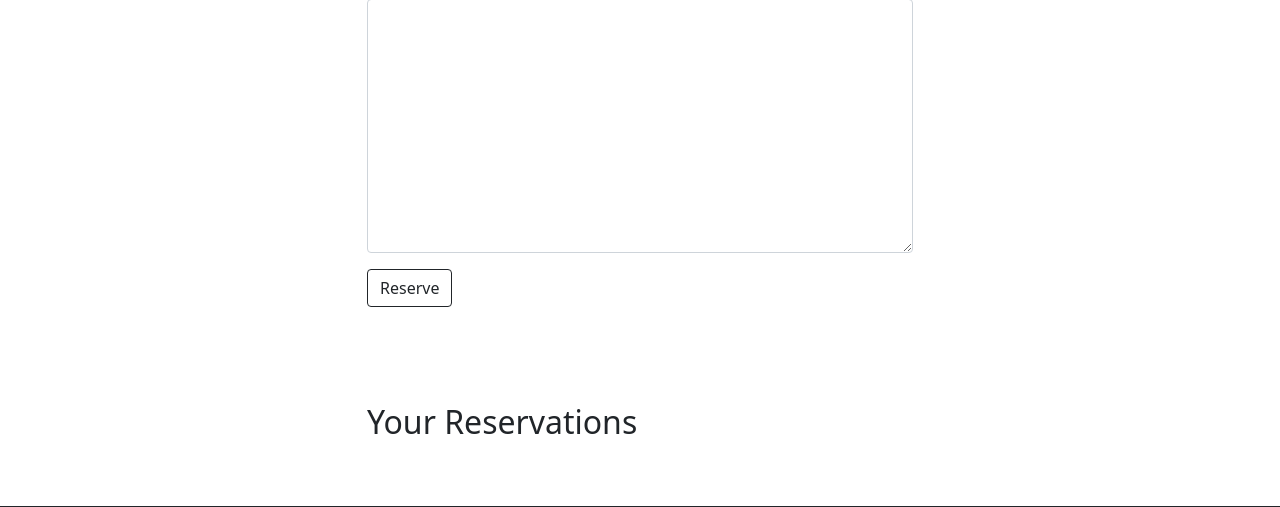
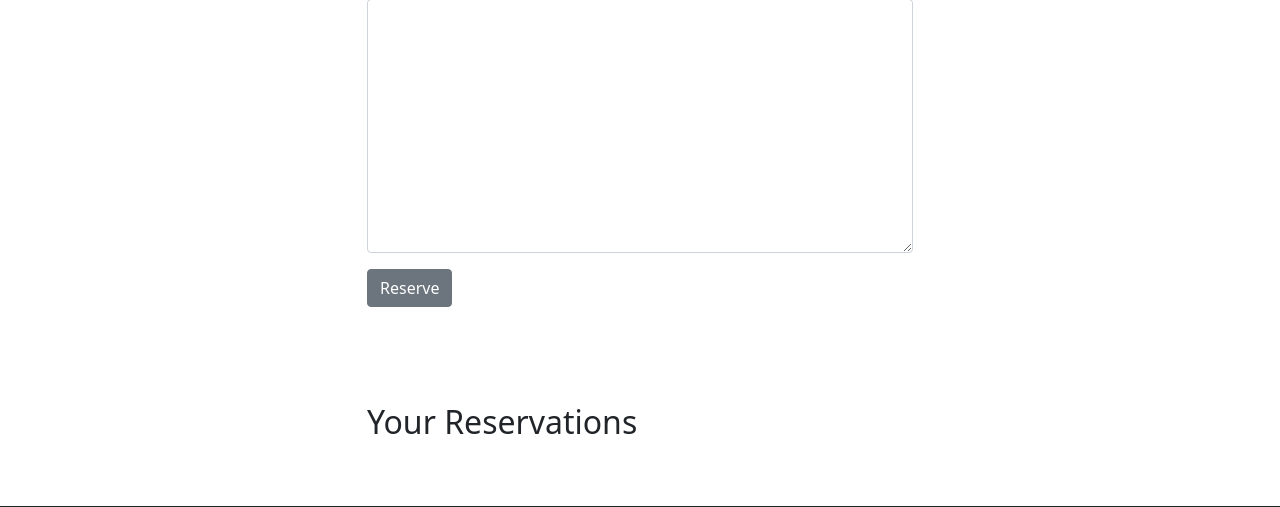
Before and after one commit to Sirjay009/Sirjays-Cuisine, a Django app: page /reservation/ in a window 1280 px wide. Shown: the part 792-1299 px from the top of the page. Run offline with Django 4.2, Linux system fonts and the light colour scheme; the visitor is signed in with stand-in values (Sample User, id 1); data that the repository does not hold is empty; some libraries are stand-ins or nearby versions.

Commit message:
Re-style 'Reserve' button

```diff
--- a/reservation/templates/reservation/reservation_list.html
+++ b/reservation/templates/reservation/reservation_list.html
@@ -25,7 +25,7 @@
                 <form id="reservationForm" method="post" class="reserve-form">
                     {{ reservation_form | crispy }}
                     {% csrf_token %}
-                    <button class="btn btn-outline-dark" id="reserveButton" type="submit">Reserve</button>
+                    <button class="btn btn-secondary" id="reserveButton" type="submit">Reserve</button>
                 </form>
             </div>
         </div>
```
